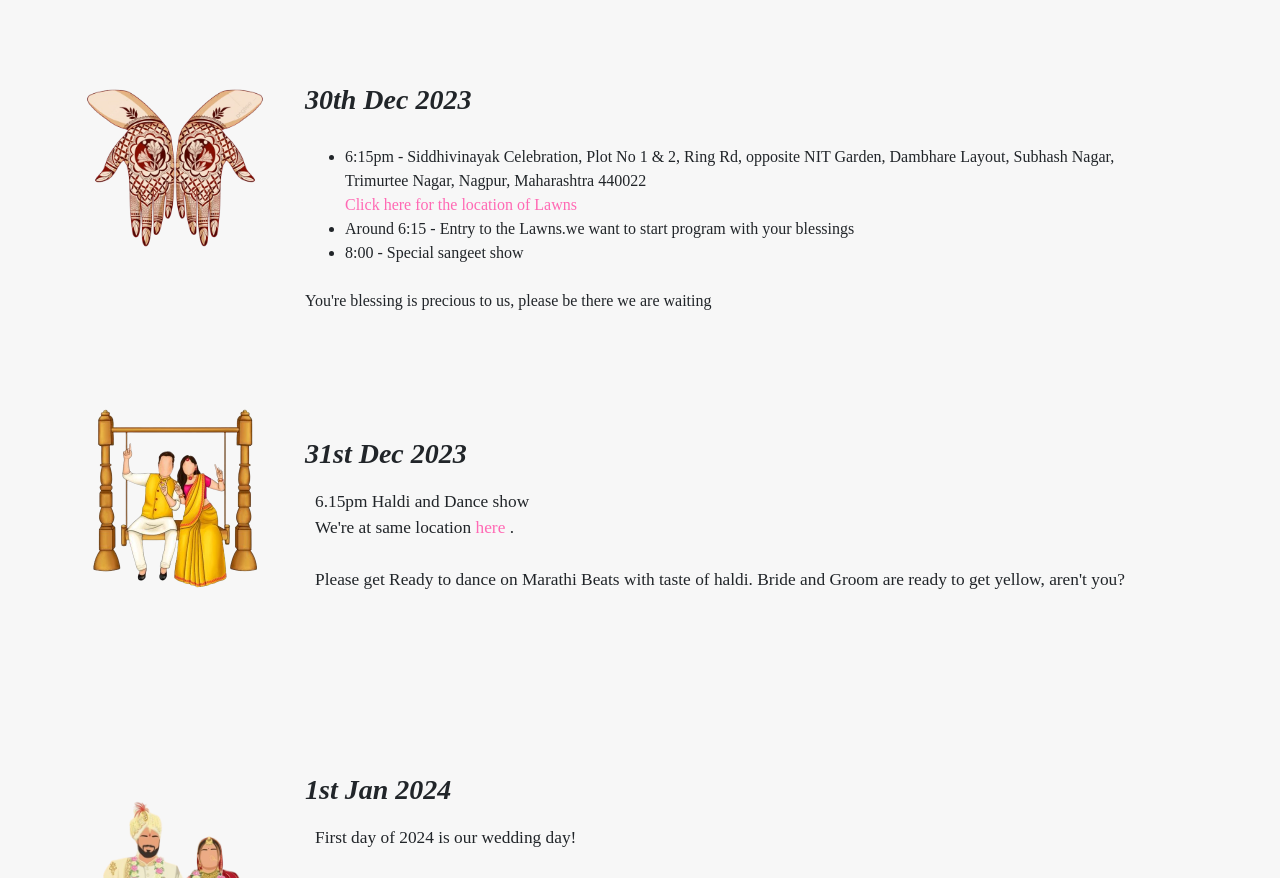
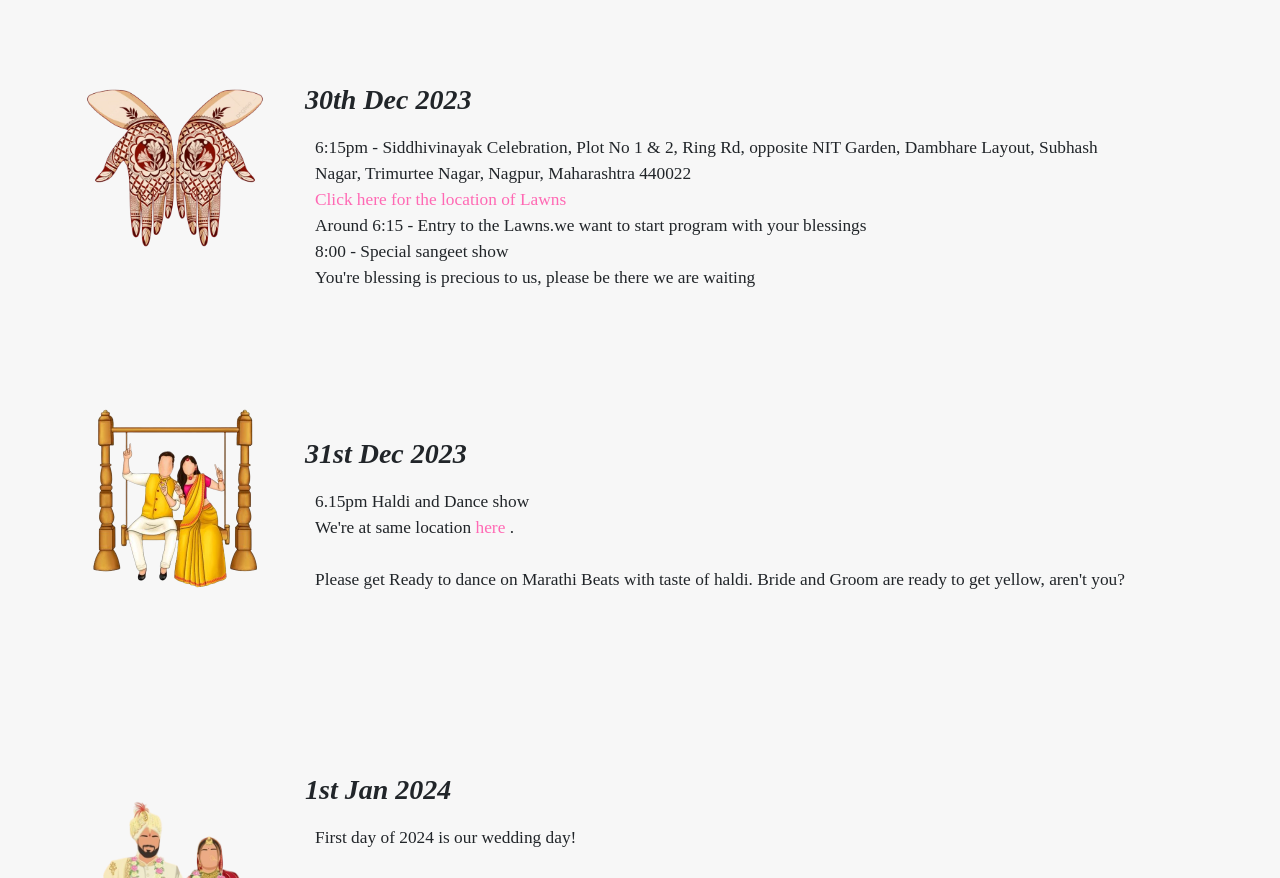
Before and after one commit to jeet2803/Weddingscene, a plain HTML site: page index.html in a window 1280 px wide. Shown: the part 1000-1878 px from the top of the page. Drawn offline with Linux system fonts and the light colour scheme.

Commit message:
Update index.html

```diff
--- a/index.html
+++ b/index.html
@@ -81,19 +81,15 @@
                 <div class="info">
                     <h3><b><i>30th Dec 2023</i></b></h3>
                   <p class="desc">
-                  <ul>
-                    <li>
                     6:15pm -  Siddhivinayak Celebration, Plot No 1 & 2, Ring Rd, opposite NIT Garden, Dambhare Layout, Subhash Nagar, Trimurtee Nagar, Nagpur, Maharashtra 440022
                     <br>
                     <a href="https://maps.app.goo.gl/wU95abCKkGTLCQP39">
                     Click here for the location of Lawns
                     </a>
-                    </li>
-                    <li>Around 6:15 - Entry to the Lawns.we want to start program with your blessings  </li>
-                    <li>
+                   <br>
+                    Around 6:15 - Entry to the Lawns.we want to start program with your blessings
+                   <br>
                     8:00 - Special sangeet show
-                    </li>
-                  </ul>
                   <br>
                     You're blessing is precious to us, please be there we are waiting
                   </p>
```
